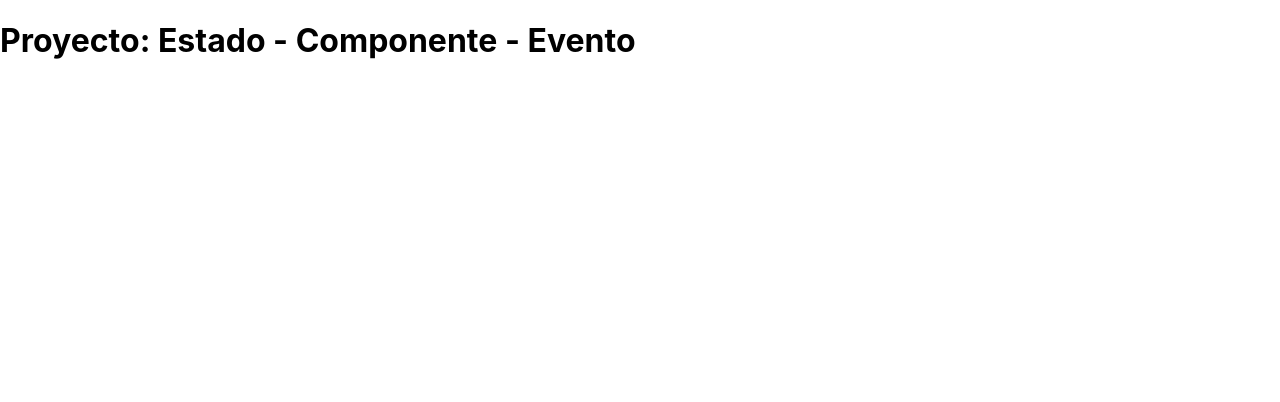
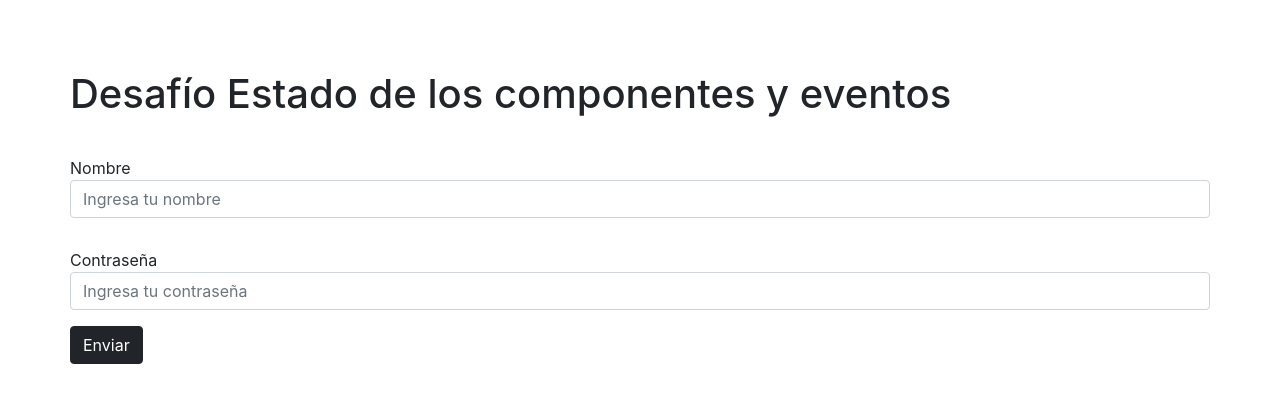
Before and after one commit to cristobal-2207/Desafio-estado-de-los-componentes-y-eventos, a React (Create React App) app: page / in a window 1280 px wide. Shown: the top 402 px of the page. Built offline with nearby package versions, Linux system fonts and the light colour scheme.

Commit message:
3er Commit: Se realiza maquetación básica de los elementos solicitados.

```diff
--- a/public/index.html
+++ b/public/index.html
@@ -24,7 +24,12 @@
       work correctly both with client-side routing and a non-root public URL.
       Learn how to configure a non-root public URL by running `npm run build`.
     -->
-
+    <link
+      href="https://cdn.jsdelivr.net/npm/bootstrap@5.1.3/dist/css/bootstrap.min.css"
+      rel="stylesheet"
+      integrity="sha384-1BmE4kWBq78iYhFldvKuhfTAU6auU8tT94WrHftjDbrCEXSU1oBoqyl2QvZ6jIW3"
+      crossorigin="anonymous"
+    />
     <title>React App</title>
   </head>
   <body>
--- a/src/App.js
+++ b/src/App.js
@@ -1,9 +1,13 @@
 import React from 'react';
+import Input from './components/Input'
+import Button from './components/Button'
 
 function App() {
   return (
     <div className="App">
-      <h1>Proyecto: Estado - Componente - Evento</h1>
+      <h1>Desafío Estado de los componentes y eventos</h1>
+      <Input />
+      <Button />
     </div>
   );
 }
--- a/src/components/Button.jsx
+++ b/src/components/Button.jsx
@@ -0,0 +1,11 @@
+const Button = () => {
+  return (
+    <form>
+      <div>
+        <button className="btn btn-dark mt-3" type="submit">Enviar</button>
+      </div>
+    </form>
+  )
+}
+
+export default Button
--- a/src/components/Input.jsx
+++ b/src/components/Input.jsx
@@ -0,0 +1,14 @@
+const Input = () => {
+  return (
+    <form>
+      <div className="form-group">
+        <label>Nombre</label>
+        <input className="form-control" name="Nombre" placeholder="Ingresa tu nombre" />
+        <label>Contraseña</label>
+        <input className="form-control" name="Constraseña" placeholder="Ingresa tu contraseña"/>
+      </div>
+    </form>
+    )
+  }
+
+  export default Input
--- a/src/index.css
+++ b/src/index.css
@@ -1,5 +1,5 @@
 body {
-  margin: 0;
+  margin: 70px;
   font-family: -apple-system, BlinkMacSystemFont, 'Segoe UI', 'Roboto', 'Oxygen',
     'Ubuntu', 'Cantarell', 'Fira Sans', 'Droid Sans', 'Helvetica Neue',
     sans-serif;
@@ -11,3 +11,6 @@ code {
   font-family: source-code-pro, Menlo, Monaco, Consolas, 'Courier New',
     monospace;
 }
+label{
+  margin-top: 30px;
+}
```
